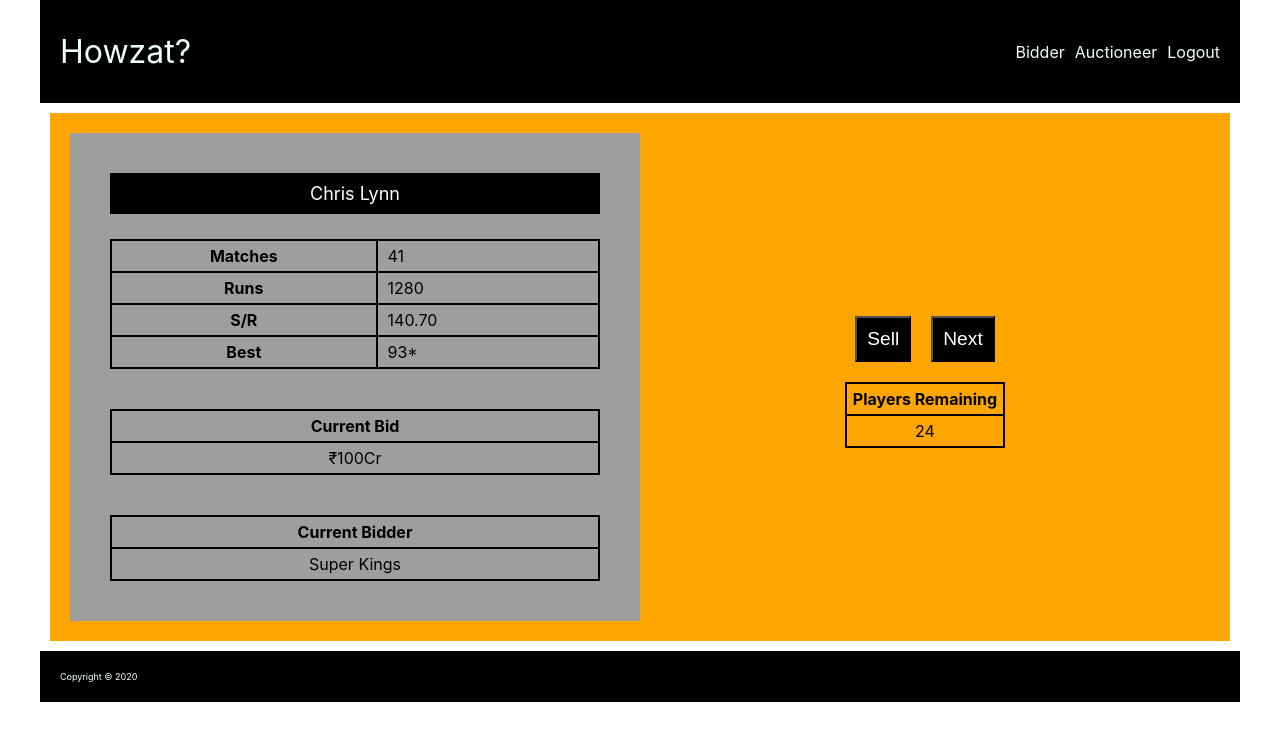
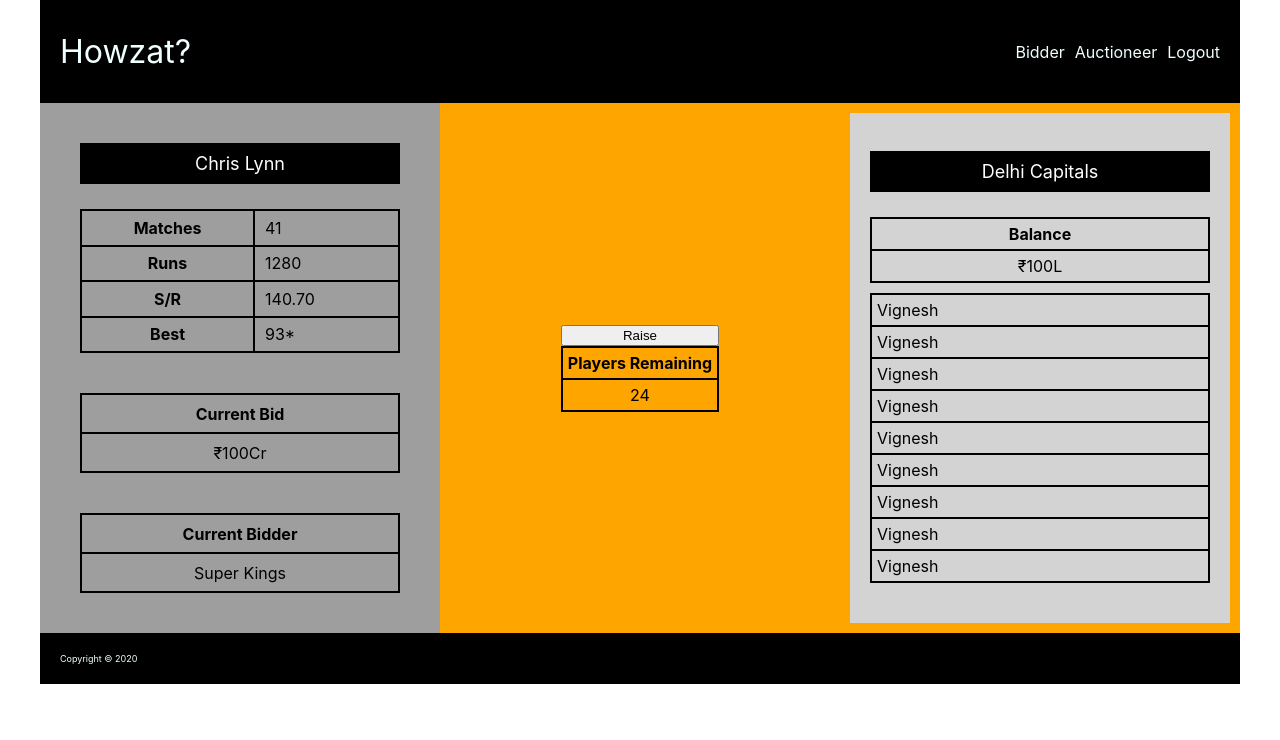
Before and after one commit to vignesh-em/howzat, a React (Create React App) app: page / in a window 1280 px wide. Shown: the top 740 px of the page. Built offline with nearby package versions, Linux system fonts and the light colour scheme.

Commit message:
Design Bidder screen

```diff
--- a/src/App.js
+++ b/src/App.js
@@ -1,10 +1,12 @@
 import React from 'react';
 import './App.css';
-import Auctioneer from "./auctioneer/Auctioneer";
+import Bidder from "./bidder/Bidder";
 
 function App() {
     return (
-        <Auctioneer/>
+        <div>
+            <Bidder/>
+        </div>
     );
 }
 
--- /dev/null
+++ b/src/bidder/Bidder.js
@@ -0,0 +1,36 @@
+import React, {Component} from "react";
+import Header from "../components/Header/Header";
+import Footer from "../components/Footer/Footer";
+import "./bidder.css"
+import CurrentItem from "../components/CurrentItem/CurrentItem";
+import TeamView from "../components/Teams/TeamView";
+
+class Bidder extends Component {
+    render() {
+        return (
+            <div>
+                <Header/>
+                <div className='container-bidder'>
+                    <CurrentItem/>
+                    <div className='bidding-area'>
+                        <form style={{'display': 'grid'}}>
+                            <button className='action-button'>Raise</button>
+                        </form>
+                        <table className='tab-bordered'>
+                            <tr>
+                                <th className='tab-bordered'>Players Remaining</th>
+                            </tr>
+                            <tr>
+                                <td className='tab-bordered' style={{'text-align': 'center'}}>24</td>
+                            </tr>
+                        </table>
+                    </div>
+                    <TeamView/>
+                </div>
+                <Footer/>
+            </div>
+        );
+    }
+}
+
+export default Bidder;
--- /dev/null
+++ b/src/bidder/bidder.css
@@ -0,0 +1,12 @@
+.container-bidder {
+    display: grid;
+    grid-template-columns: repeat(3, 1fr);
+    background: orange;
+    justify-content: center;
+}
+
+.bidding-area {
+    display: grid;
+    justify-content: center;
+    align-content: center;
+}
--- a/src/components/Teams/TeamView.js
+++ b/src/components/Teams/TeamView.js
@@ -1,4 +1,6 @@
 import React, {Component} from "react";
+import "./teams.css"
+import "../CurrentItem/currentitem.css"
 
 class TeamView extends Component {
     render() {
--- a/src/components/Teams/teams.css
+++ b/src/components/Teams/teams.css
@@ -9,7 +9,7 @@
 .team {
     display: grid;
     margin: 10px;
-    padding: 20px;
+    padding: 20px 20px 40px 20px;
     background: lightgray;
 }
 
```
